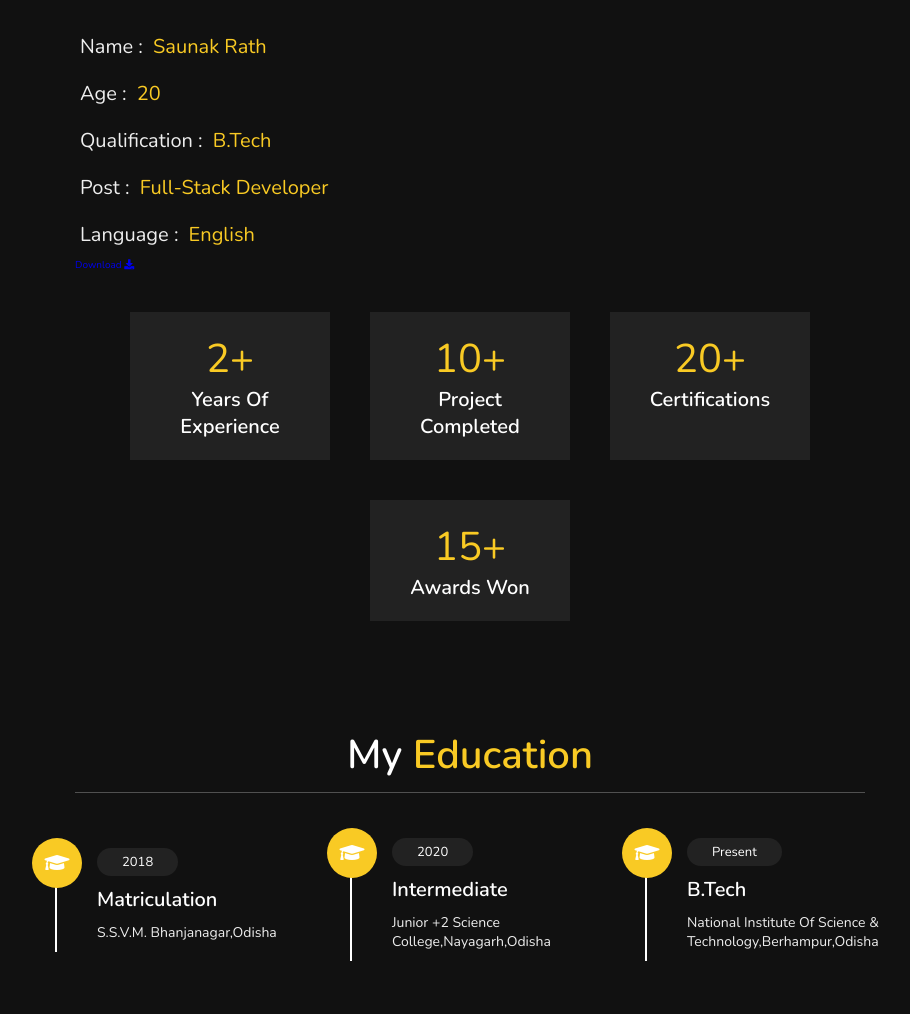
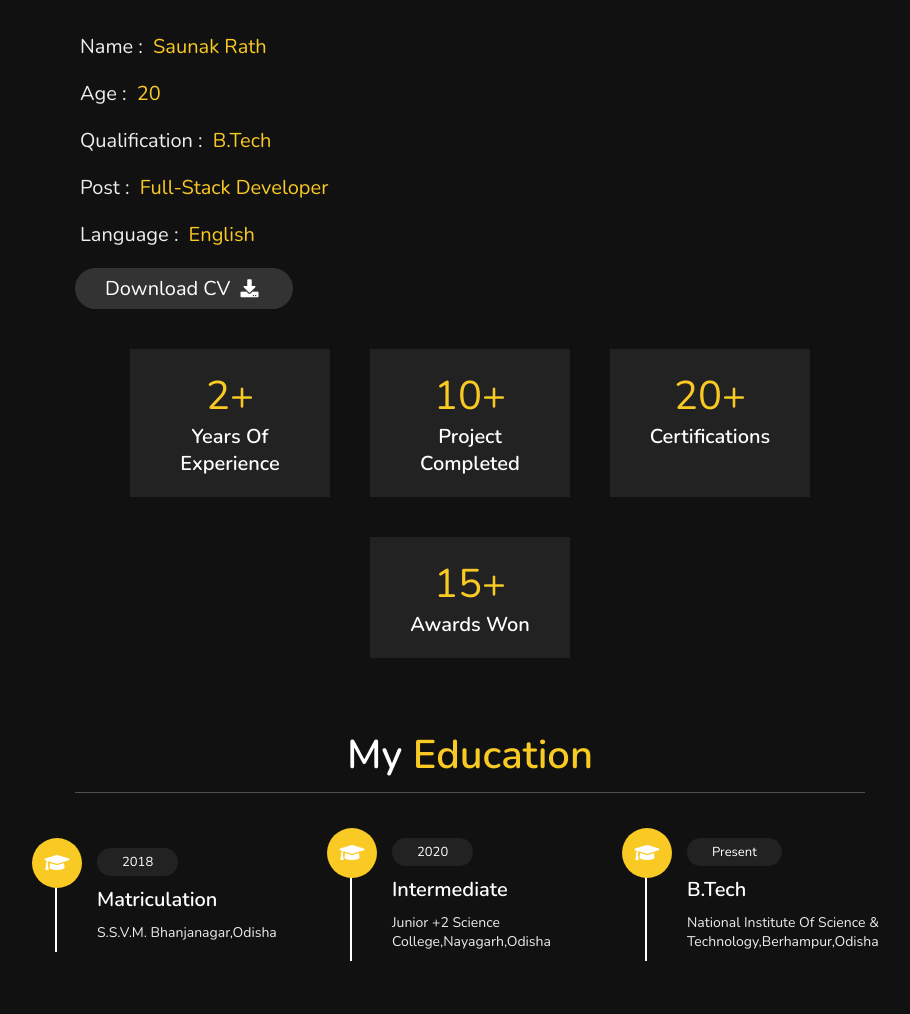
Before and after one commit to SaunakRath/portfolio, a plain HTML site: page index.html in a window 1280 px wide. Shown: the part 892-1906 px from the top of the page, without its empty margins (345-1255 px from the left). Drawn offline with nearby package versions, Linux system fonts and the light colour scheme.

Commit message:
Update index.html

```diff
--- a/index.html
+++ b/index.html
@@ -51,8 +51,8 @@
         <h3> <span> qualification : </span> B.Tech </h3>
         <h3> <span> post : </span> Full-stack Developer </h3>
         <h3> <span> language : </span> English </h3>
-        <a href="resume saunak(1).pdf" download class="download-btn">Download
-            <i class="fa fa-download"></i>
+        <a href="resume saunak(1).pdf"><button class="btn"> download CV <i class="fas fa-download"></i> </button></a>
+
         </a>
     </div>
 
```
